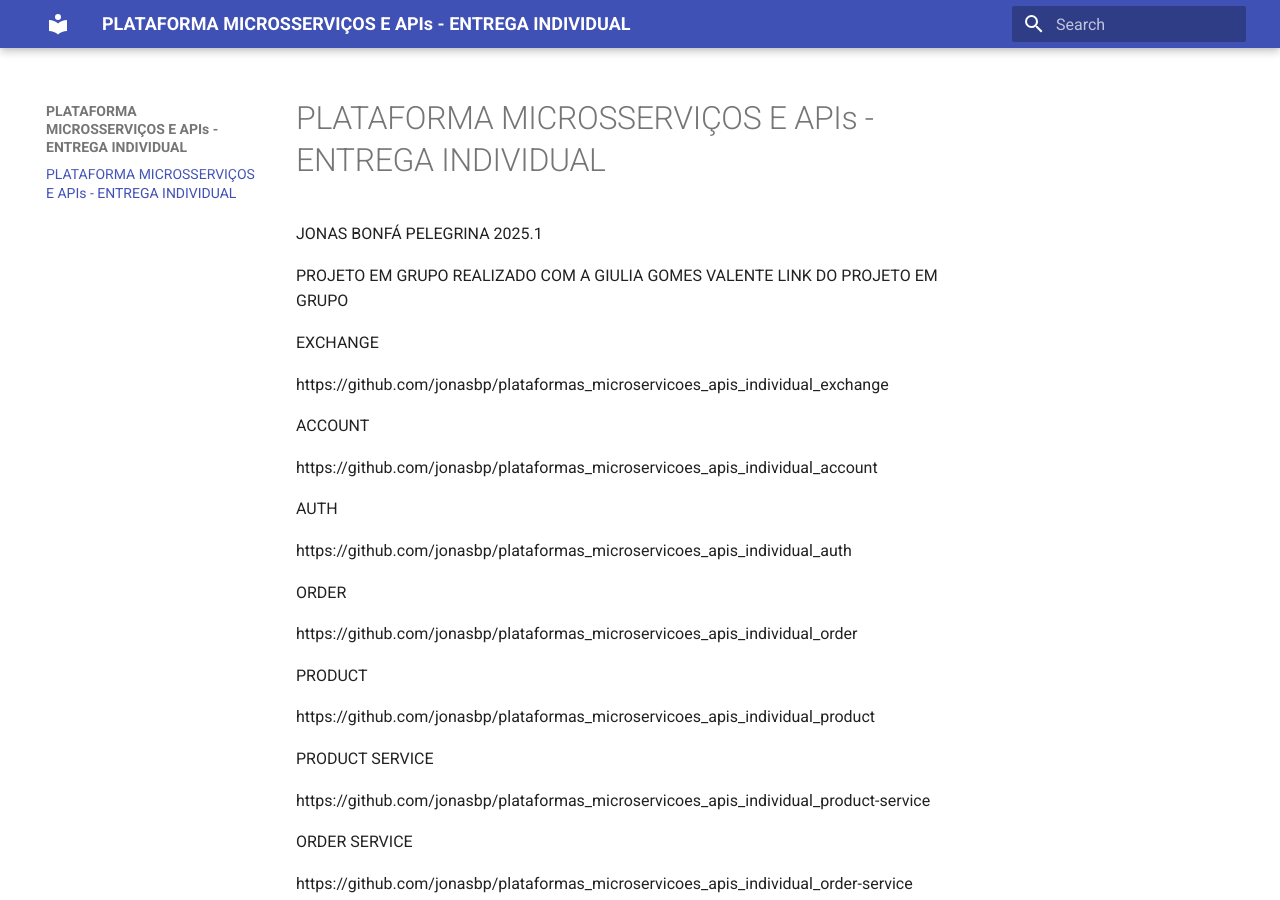
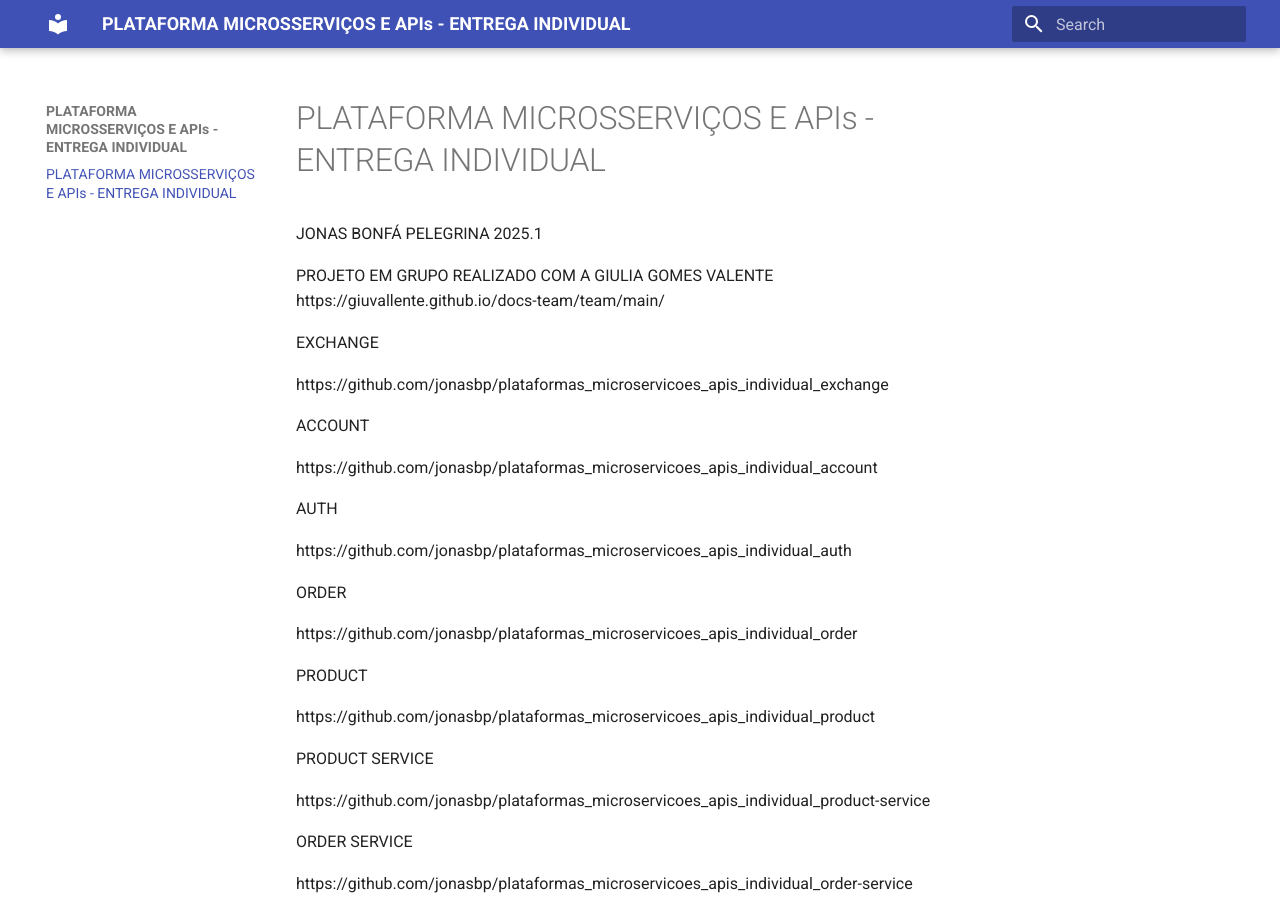
Before and after one commit to jonasbp/PLATAFORMA-MICROSSERVI-OS-E-APIs---ENTREGA-INDIVIDUAL, an MkDocs documentation site: the page built from docs/index.md, in a window 1280 px wide and 900 px high. Built offline with MkDocs 1.6.1 and Material for MkDocs 9.7.7, drawn with Linux system fonts in a browser that asks for light colours.

Commit message:
Projeto em grupo

```diff
--- a/docs/index.md
+++ b/docs/index.md
@@ -2,7 +2,7 @@
 JONAS BONFÁ PELEGRINA 2025.1
 
 PROJETO EM GRUPO REALIZADO COM A GIULIA GOMES VALENTE
-LINK DO PROJETO EM GRUPO
+https://giuvallente.github.io/docs-team/team/main/
 
 EXCHANGE
 
```
